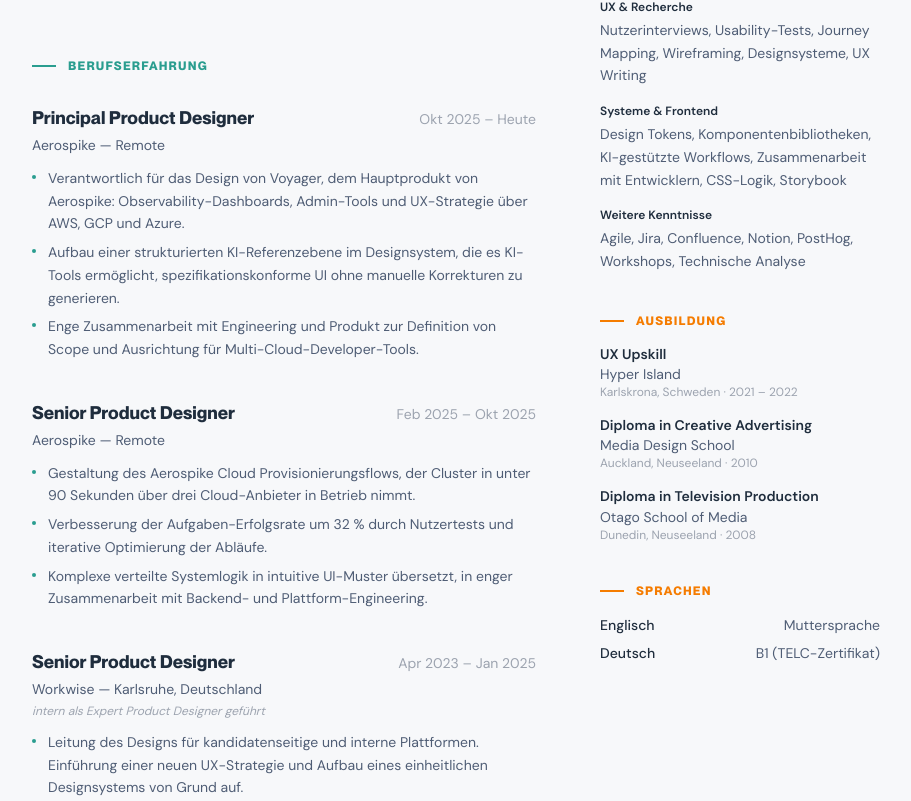
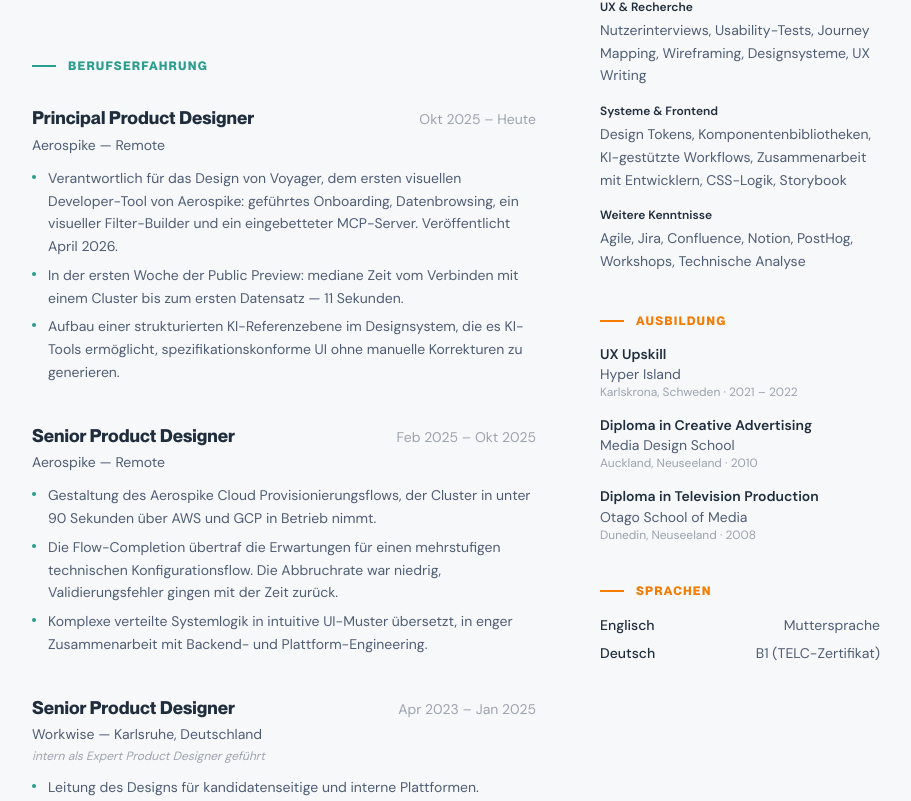
Before and after one commit to jonofoxdesign/jonofox-portfolio, a Next.js app: page /de/resume in a window 1280 px wide. Shown: the part 661-1462 px from the top of the page, without its empty margins (184-1095 px from the left). Built offline with nearby package versions, Linux system fonts and the light colour scheme; no server answers.

Commit message:
Replace vague 32% metric with real outcomes from case studies

```diff
--- a/src/app/[locale]/resume/page.tsx
+++ b/src/app/[locale]/resume/page.tsx
@@ -57,9 +57,9 @@
           location: "Remote",
           period: "Oct 2025 – Present",
           bullets: [
-            "Lead design for Voyager, Aerospike's main product: observability dashboards, admin tooling, and UX strategy across AWS, GCP, and Azure.",
+            "Lead design for Voyager, Aerospike's first visual developer tool: guided onboarding, data browsing, a visual filter builder, and an embedded MCP server. Shipped publicly April 2026.",
+            "In the first week of public preview, median time from connecting to a cluster to browsing the first record was 11 seconds.",
             "Built a structured AI reference layer into the design system so AI tools can generate on-spec UI without manual correction.",
-            "Partner with engineering and product leads to define scope and direction for multi-cloud developer tools.",
           ],
         },
         {
@@ -68,8 +68,8 @@
           location: "Remote",
           period: "Feb 2025 – Oct 2025",
           bullets: [
-            "Designed the Aerospike Cloud provisioning experience, getting clusters live in under 90 seconds across three cloud providers.",
-            "Improved task success rate by 32% through iterative user testing and flow optimisation.",
+            "Designed the Aerospike Cloud provisioning experience, getting clusters live in under 90 seconds across AWS and GCP.",
+            "Flow completion exceeded expectations for a multi-step technical configuration. Abandonment was low, and validation errors declined steadily as the contextual guidance matured.",
             "Translated complex distributed-system logic into intuitive UI patterns, working closely with backend and platform engineering teams.",
           ],
         },
@@ -203,9 +203,9 @@
           location: "Remote",
           period: "Okt 2025 – Heute",
           bullets: [
-            "Verantwortlich für das Design von Voyager, dem Hauptprodukt von Aerospike: Observability-Dashboards, Admin-Tools und UX-Strategie über AWS, GCP und Azure.",
+            "Verantwortlich für das Design von Voyager, dem ersten visuellen Developer-Tool von Aerospike: geführtes Onboarding, Datenbrowsing, ein visueller Filter-Builder und ein eingebetteter MCP-Server. Veröffentlicht April 2026.",
+            "In der ersten Woche der Public Preview: mediane Zeit vom Verbinden mit einem Cluster bis zum ersten Datensatz — 11 Sekunden.",
             "Aufbau einer strukturierten KI-Referenzebene im Designsystem, die es KI-Tools ermöglicht, spezifikationskonforme UI ohne manuelle Korrekturen zu generieren.",
-            "Enge Zusammenarbeit mit Engineering und Produkt zur Definition von Scope und Ausrichtung für Multi-Cloud-Developer-Tools.",
           ],
         },
         {
@@ -214,8 +214,8 @@
           location: "Remote",
           period: "Feb 2025 – Okt 2025",
           bullets: [
-            "Gestaltung des Aerospike Cloud Provisionierungsflows, der Cluster in unter 90 Sekunden über drei Cloud-Anbieter in Betrieb nimmt.",
-            "Verbesserung der Aufgaben-Erfolgsrate um 32 % durch Nutzertests und iterative Optimierung der Abläufe.",
+            "Gestaltung des Aerospike Cloud Provisionierungsflows, der Cluster in unter 90 Sekunden über AWS und GCP in Betrieb nimmt.",
+            "Die Flow-Completion übertraf die Erwartungen für einen mehrstufigen technischen Konfigurationsflow. Die Abbruchrate war niedrig, Validierungsfehler gingen mit der Zeit zurück.",
             "Komplexe verteilte Systemlogik in intuitive UI-Muster übersetzt, in enger Zusammenarbeit mit Backend- und Plattform-Engineering.",
           ],
         },
```
